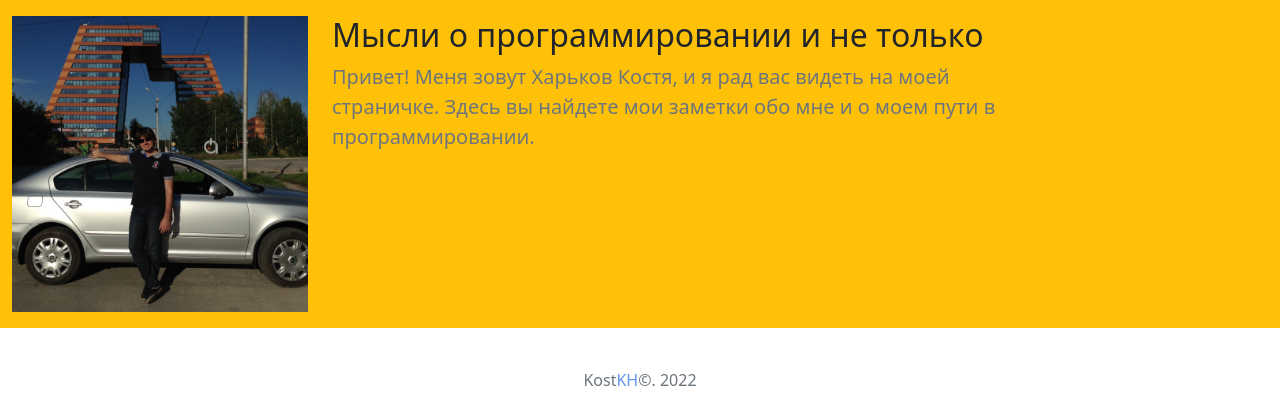
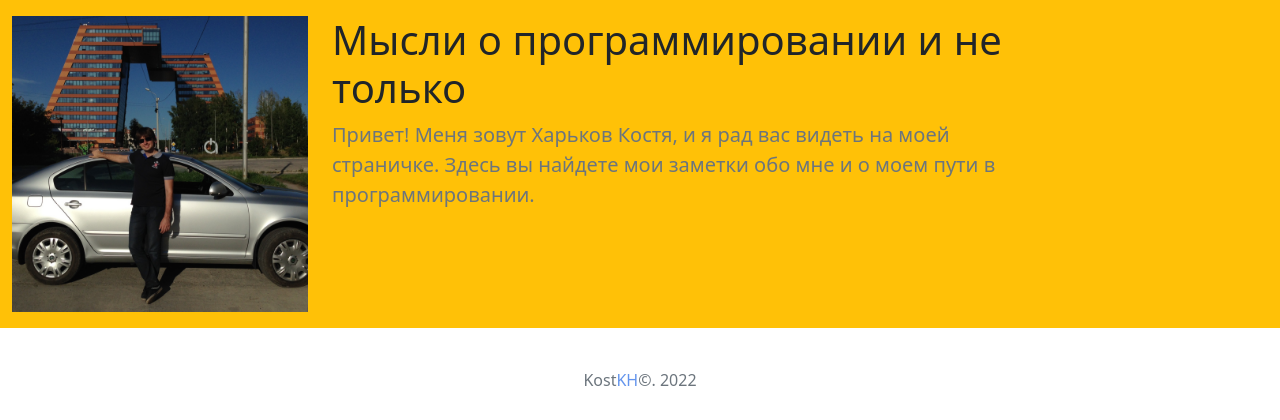
Before and after one commit to KostKH/private_blog, a Django app: page / in a window 1280 px wide. Shown: the part 56-476 px from the top of the page. Run offline with Django 4.2, Linux system fonts and the light colour scheme; data that the repository does not hold is empty; some libraries are stand-ins or nearby versions.

Commit message:
change of index page, correction of workflow

```diff
--- a/private_blog/templates/posts/index.html
+++ b/private_blog/templates/posts/index.html
@@ -8,7 +8,7 @@
             <img src="{% static 'posts/index-image.jpg' %}" class="img-fluid d-none d-sm-flex" alt="MyPhoto">
           </div>
           <div class="col-sm-6 col-md-8 col-lg-7">
-            <h2 class="fw-light">Мысли о программировании и не только</h2>
+            <h1 class="fw-light">Мысли о программировании и не только</h1>
             <p class="lead text-muted">Привет! Меня зовут Харьков Костя, и я рад вас видеть на моей страничке. Здесь вы найдете мои заметки обо мне и о моем пути в программировании.</p>
           </div>
         </div>
```
Also changed, not shown: .github/workflows/private_blog_workflow.yml.
